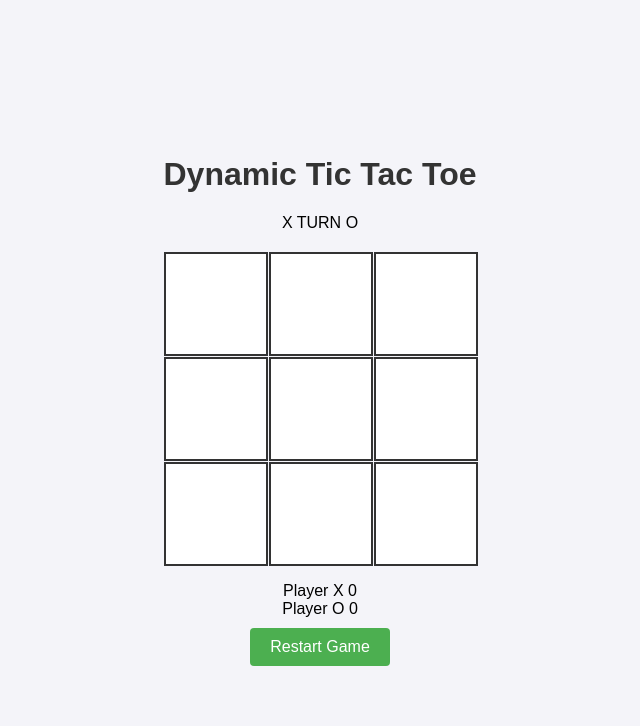
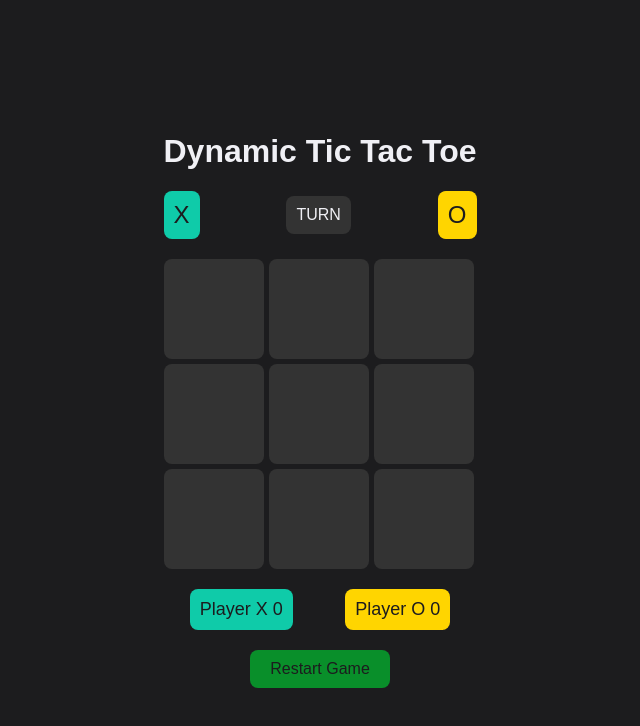
Before and after one commit to ProSnigdho/tictactoe, a plain HTML site: page index.html in a window 1280 px wide. Shown: the whole page, without its empty margins (320-960 px from the left). Drawn offline with Linux system fonts and the light colour scheme.

Commit message:
Update style.css

```diff
--- a/style.css
+++ b/style.css
@@ -5,15 +5,43 @@ body {
     justify-content: center;
     height: 100vh;
     margin: 0;
-    background-color: #f4f4f9;
+    background-color: #1c1c1e;
+    color: #f0f0f5;
 }
 
 .container {
     text-align: center;
+    max-width: 400px;
 }
 
-h1 {
-    color: #333;
+.header {
+    display: flex;
+    justify-content: space-between;
+    align-items: center;
+    margin-bottom: 20px;
+}
+
+.player {
+    font-size: 24px;
+    padding: 10px;
+    border-radius: 8px;
+}
+
+#playerX {
+    background-color: #0fcba9;
+    color: #1c1c1e;
+}
+
+#playerO {
+    background-color: #ffd500;
+    color: #1c1c1e;
+}
+
+.turn-indicator {
+    font-size: 16px;
+    padding: 10px;
+    background-color: #333;
+    border-radius: 8px;
 }
 
 .board {
@@ -27,36 +55,57 @@ h1 {
 .cell {
     width: 100px;
     height: 100px;
-    background-color: #fff;
-    border: 2px solid #333;
+    background-color: #333;
     display: flex;
     align-items: center;
     justify-content: center;
     font-size: 2em;
     cursor: pointer;
+    border-radius: 8px;
+    color: #f0f0f5;
 }
 
-.cell:hover {
-    background-color: #e8e8e8;
+.cell.X {
+    color: #0fcba9;
+}
+
+.cell.O {
+    color: #ffd500;
+}
+
+.scores {
+    display: flex;
+    justify-content: space-around;
+    margin-top: 20px;
+}
+
+.score {
+    padding: 10px;
+    border-radius: 8px;
+    font-size: 18px;
+}
+
+#scoreX {
+    background-color: #0fcba9;
+    color: #1c1c1e;
+}
+
+#scoreO {
+    background-color: #ffd500;
+    color: #1c1c1e;
 }
 
 button {
     padding: 10px 20px;
     font-size: 16px;
-    margin-top: 10px;
+    margin-top: 20px;
     cursor: pointer;
-    background-color: #4CAF50;
-    color: white;
+    background-color: #098f2a;
+    color: #1c1c1e;
     border: none;
-    border-radius: 4px;
+    border-radius: 8px;
 }
 
 button:hover {
-    background-color: #45a049;
+    background-color: #74ee70;
 }
-
-#message {
-    margin-top: 15px;
-    font-size: 18px;
-    color: #333;
-}
```
